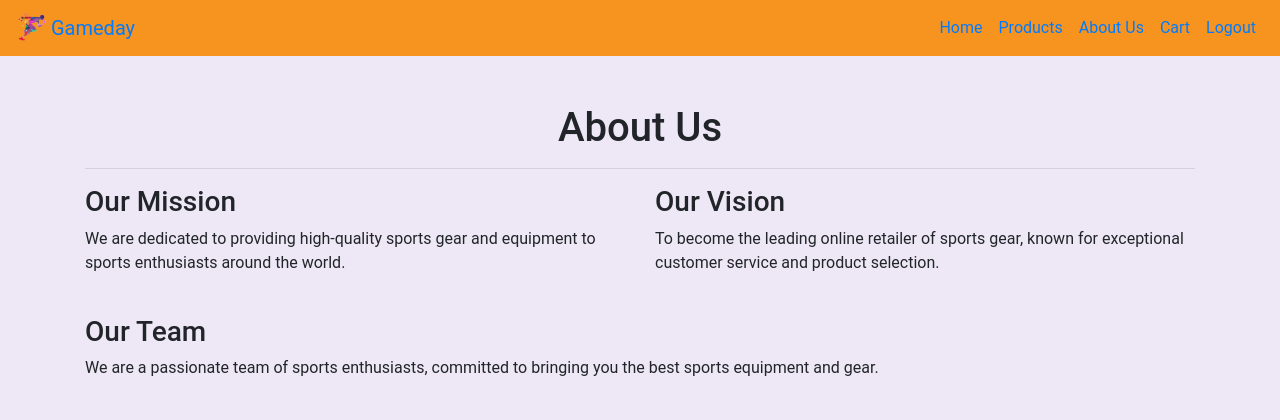
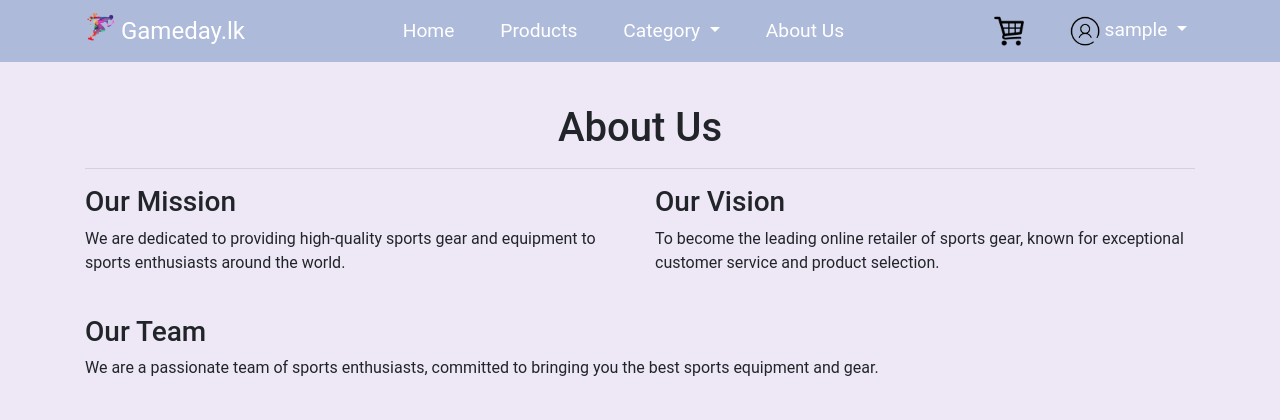
Before and after one commit to theekshanahansa/Group_11-Simple-e-commerce-system, a Django app: page /shop/about/ in a window 1280 px wide. Shown: the top 420 px of the page. Run offline with Django 5.2, Linux system fonts and the light colour scheme; the visitor is signed in with stand-in values (Sample User, id 1); some libraries are stand-ins or nearby versions.

Commit message:
Add reviews for jeson

```diff
--- a/reviews.json
+++ b/reviews.json
@@ -1 +1 @@
-{"12": ["good"], "29": ["\"Great product, great price. Will definitely buy again!\""]}
+{"12": ["\"I am extremely satisfied with my purchase. The product works perfectly and the delivery was super fast.\""], "29": ["\"Great product, great price. Will definitely buy again!\""], "8": ["\"This is by far the best purchase I've made this year. Worth every penny!\"\r\n\r\n"]}
--- a/shop/templates/shop/about.html
+++ b/shop/templates/shop/about.html
@@ -8,34 +8,64 @@
     {% load static %}
     <link rel="stylesheet" href="{% static 'css/styles.css' %}">
     <link rel="stylesheet" href="{% static 'css/footer.css' %}">
+    <link rel="stylesheet" href="{% static 'css/nav.css' %}">
 </head>
 <body>
-    <nav class="navbar navbar-expand-lg fixed-top">
+   <nav class="navbar navbar-expand-lg navbar-dark fixed-top">
+        <div class="container">
             <a class="navbar-brand" href="{% url 'home' %}">
-            <img src="{% static 'images/logo.png' %}" alt="Gameday Logo" width="30" height="30" class="d-inline-block align-top">
-            Gameday
+                <img src="{% static 'images/logo.png' %}" alt="Logo" width="30" height="30" class="d-inline-block align-top">
+                Gameday.lk
             </a>
             <button class="navbar-toggler" type="button" data-toggle="collapse" data-target="#navbarNav"
                 aria-controls="navbarNav" aria-expanded="false" aria-label="Toggle navigation">
                 <span class="navbar-toggler-icon"></span>
             </button>
             <div class="collapse navbar-collapse" id="navbarNav">
-            <ul class="navbar-nav ml-auto">
+                <ul class="navbar-nav">
                     <li class="nav-item">
                         <a class="nav-link" href="{% url 'home' %}">Home</a>
                     </li>
                     <li class="nav-item">
                         <a class="nav-link" href="{% url 'product_list' %}">Products</a>
                     </li>
-
+                    <li class="nav-item">
+                        <li class="nav-item dropdown">
+                            <a class="nav-link dropdown-toggle" href="#" role="button"data-toggle="dropdown" aria-haspopup="true" aria-expanded="false">
+                                Category </a>
+                            <div class="dropdown-menu" aria-labelledby="navbarDropdown">
+                                <a class="dropdown-item"href="{% url 'product_by_category' 5 %}">Football</a>
+                                <a class="dropdown-item" href="{% url 'product_by_category' 6 %}">Basketball</a>
+                                <a class="dropdown-item" href="{% url 'product_by_category' 4 %}">Cricket</a>
+                                <a class="dropdown-item" href="{% url 'product_by_category' 7 %}">Running</a>
+                                <a class="dropdown-item" href="{% url 'product_by_category' 8 %}">Fitness</a>
+                                <a class="dropdown-item" href="{% url 'product_by_category' 10 %}">Tennis</a>
+                                <a class="dropdown-item" href="{% url 'product_by_category' 9 %}">Boxing</a>
+                        </div>
+                    </li>
+                    </li>
+                    <li class="nav-item">
                         <a class="nav-link" href="{% url 'about_us' %}">About Us</a>
                     </li>
+                </ul>
+                <ul class="navbar-nav ml-auto">
                     {% if user.is_authenticated %}
                     <li class="nav-item">
-                    <a class="nav-link" href="{% url 'view_cart' %}">Cart</a>
+                        <a class="nav-link" href="{% url 'view_cart' %}">
+                            <img src="{% static 'images/cart.png' %}" alt="Logo" width="30" height="30" class="d-inline-block align-top">
+                            <i class="fas fa-shopping-cart"></i>
+                        </a>
                     </li>
-                <li class="nav-item">
-                    <a class="nav-link" href="{% url 'logout' %}">Logout</a>
+                    <li class="nav-item dropdown">
+                        <a class="nav-link dropdown-toggle" href="#" id="navbarDropdown" role="button"
+                            data-toggle="dropdown" aria-haspopup="true" aria-expanded="false">
+                            <img src="{% static 'images/profile.png' %}" alt="Logo" width="30" height="30" class="d-inline-block align-top">
+                            <i  class="fas fa-user-circle"></i> {{ user.username }}
+                        </a>
+                        <div class="dropdown-menu" aria-labelledby="navbarDropdown">
+                            <a class="dropdown-item" href="#">Profile</a>
+                            <a class="dropdown-item" href="{% url 'logout' %}">Logout</a>
+                        </div>
                     </li>
                     {% else %}
                     <li class="nav-item">
@@ -47,8 +77,8 @@
                     {% endif %}
                 </ul>
             </div>
+        </div>
     </nav>
-
     <div class="container mt-5">
         <h1 class="text-center">About Us</h1>
         <hr>
```
Lines whose indentation alone changed are shown as unchanged.
